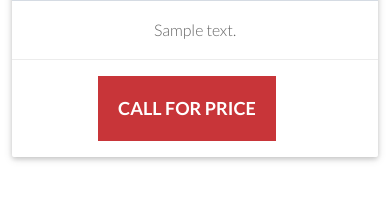
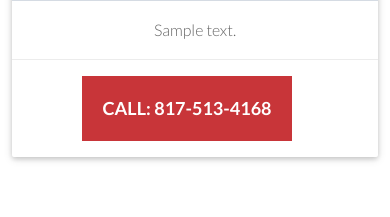
Before and after one commit to mmac714/thepartybuscompany, a Django app: page / in a window 390 px wide. Shown: the part 1744-1961 px from the top of the page. Run offline with Django 3.2, Linux system fonts and the light colour scheme; tables that the repository leaves empty hold one stand-in row (values such as "Sample post"); grey boxes marked "Sample" are stand-in pictures; some libraries are stand-ins or nearby versions.

Commit message:
put phone number on link

```diff
--- a/bookings/templates/bookings/home.html
+++ b/bookings/templates/bookings/home.html
@@ -73,7 +73,7 @@
                 </div>
               -->
               <div class="card-action text-center">
-                    <a class="big-heading highlight-dark wow bounceInDown btn-red " href="{% url 'bookings:home' %}#contact" >Call for price</a>
+                    <a class="big-heading highlight-dark wow bounceInDown btn-red " href="{% url 'bookings:home' %}#contact" >Call: 817-513-4168</a>
                 </div>
             </div>
         </div>
```
